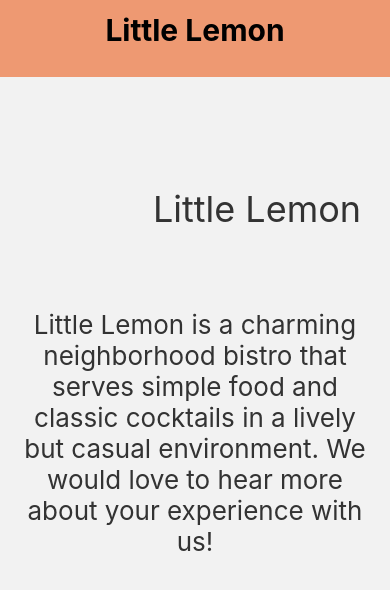
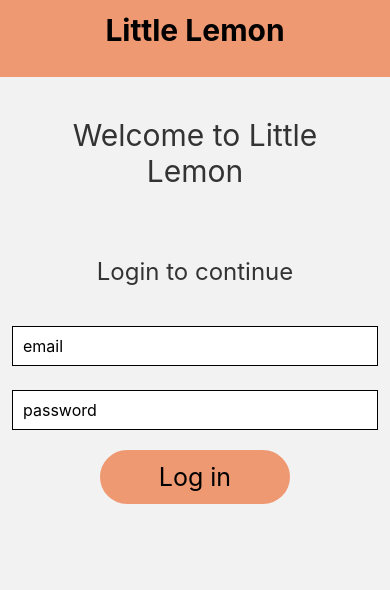
Before and after one commit to luvicsoura/coursera-react-little-lemon, a React Native app: screen / in a window 390 px wide. Shown: the top 590 px of the page. Built offline with nearby package versions, Linux system fonts and the light colour scheme.

Commit message:
week 4: Moving between screens

```diff
--- a/App.tsx
+++ b/App.tsx
@@ -26,12 +26,15 @@ const { Navigator, Screen } = createNativeStackNavigator();
 
 const Routes = () => (
   <Navigator
-    initialRouteName='Welcome'
-    screenOptions={{
-      headerShown: false,
-    }}
+    initialRouteName='Login'
   >
-    <Screen name="Login" component={LoginScreen}/>
+    <Screen
+      name="Login"
+      options={{
+        headerShown: false,
+      }}
+      component={LoginScreen}
+    />
     <Screen name="Welcome" component={WelcomeView}/>
   </Navigator>
 );
--- a/components/LoginScreen.tsx
+++ b/components/LoginScreen.tsx
@@ -2,21 +2,20 @@ import { useCallback, useState } from 'react';
 import { ScrollView, StyleSheet, Text, TextInput } from 'react-native';
 import { TextButton } from './TextButton';
 
-export function LoginScreen() {
-	const [loggedIn, setLoggedIn] = useState(false);
+export const  LoginScreen = ({ navigation }: { navigation: any}) => {
 	const [email, setEmail] = useState('');
 	const [password, setPassword] = useState('');
 
-	const login = useCallback(() => setLoggedIn(true), []);
+	const login = useCallback(() => {
+		navigation.navigate('Welcome');
+	}, []);
 
 	return (
 		<ScrollView style={styles.container}>
 			<Text style={styles.headerText}>Welcome to Little Lemon</Text>
 			<Text style={styles.regularText}>
-				{loggedIn ? 'You\'re logged in!' : 'Login to continue'}
+				Login to continue
 			</Text>
-			{!loggedIn && (
-				<>
 			<TextInput
 				placeholder='email'
 				keyboardType='email-address'
@@ -34,8 +33,6 @@ export function LoginScreen() {
 			<TextButton onPress={login}>
 				Log in
 			</TextButton>
-				</>
-			)}
 		</ScrollView>
 	);
 }
@@ -47,14 +44,14 @@ const styles = StyleSheet.create({
 	headerText: {
 		padding: 40,
 		fontSize: 30,
-		color: '#EDEFEE',
+		color: '#333',
 		textAlign: 'center',
 	},
 	regularText: {
 		fontSize: 24,
 		padding: 20,
 		marginVertical: 8,
-		color: '#EDEFEE',
+		color: '#333',
 		textAlign: 'center',
 	},
 	textInput: {
```
Lines whose indentation alone changed are shown as unchanged.
